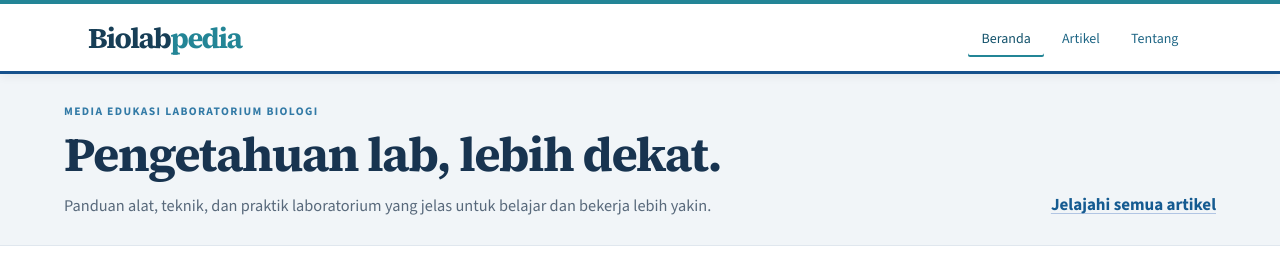
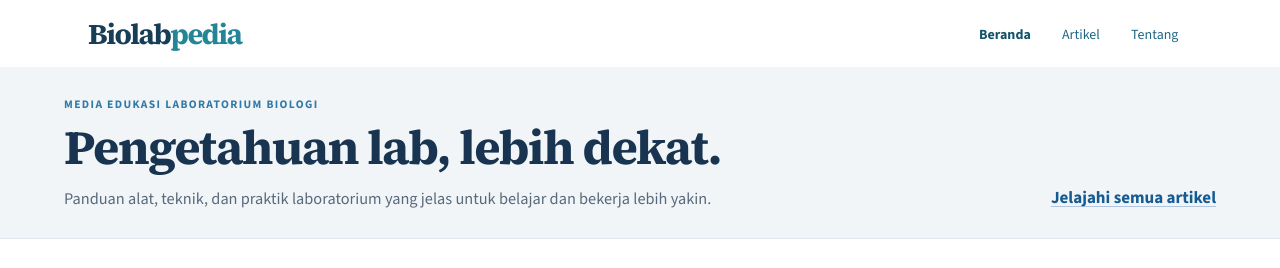
Before and after one commit to trigutomo/biolabpedia, an Astro site: page / in a window 1280 px wide. Shown: the top 268 px of the page. Built offline with nearby package versions, Linux system fonts and the light colour scheme; Astro itself is replaced by a stand-in of ours.

Commit message:
Refine-header-footer-without-outlines

```diff
--- a/src/styles/global.css
+++ b/src/styles/global.css
@@ -92,7 +92,7 @@ img {
 /* ===== Header ===== */
 .site-header {
   background: var(--color-surface);
-  border-bottom: 3px solid var(--color-primary);
+  border: 0;
   position: sticky;
   top: 0;
   z-index: 10;
@@ -126,6 +126,7 @@ img {
 
 .site-nav a {
   color: var(--color-primary);
+  font-family: var(--font-sans);
   text-decoration: none;
   font-size: 0.875rem;
   font-weight: 500;
@@ -135,12 +136,14 @@ img {
 }
 
 .site-nav a:hover {
-  background: var(--color-code-bg);
+  background: transparent;
+  color: #238596;
 }
 
 .site-nav a[aria-current='page'] {
-  background: var(--color-primary);
-  color: #fff;
+  background: transparent;
+  color: #14536c;
+  font-weight: 700;
 }
 
 /* ===== Footer ===== */
@@ -148,8 +151,9 @@ img {
   margin-top: 5rem;
   background: var(--color-dark);
   color: #b9c5da;
+  font-family: var(--font-sans);
   font-size: 0.945rem;
-  border-radius: var(--radius-lg) var(--radius-lg) 0 0;
+  border-radius: 0;
 }
 
 .site-footer .container {
@@ -1229,7 +1233,7 @@ img {
 
 
 /* Biolabpedia editorial rhythm and identity */
-.site-header { border-top:4px solid #238596; }
+.page-home .site-header { border:0; box-shadow:none; }
 .site-header .site-header__inner { min-height:0; padding-top:1rem; padding-bottom:.85rem; display:flex; align-items:center; justify-content:space-between; gap:2rem; }
 .brand-lockup { display:flex; flex-direction:column; align-items:flex-start; gap:.25rem; }
 .brand-wordmark { display:inline-flex; align-items:baseline; gap:0; color:#173e56; font-family:var(--font-display); font-size:1.8rem; font-weight:700; line-height:1; letter-spacing:-.055em; text-decoration:none; }
@@ -1239,10 +1243,10 @@ img {
 .header-navigation { display:flex; flex-direction:column; align-items:flex-end; gap:.45rem; }
 .site-header__note { margin:0; color:#657c82; font-size:.7rem; letter-spacing:.055em; }
 .site-nav { gap:.25rem; }
-.site-nav a { border-radius:2px; padding:.42rem .85rem; }
-.site-nav a[aria-current='page'] { background:transparent; color:#14536c; box-shadow:inset 0 -2px #238596; }
-.site-nav a:hover { background:#edf4f3; }
-.site-footer { margin-top:0; border-radius:0; border-top:5px solid #238596; background:#12364b; color:#d0dce0; }
+.site-nav a { border-radius:0; padding:.42rem .85rem; font-family:var(--font-sans); }
+.site-nav a[aria-current='page'] { background:transparent; color:#14536c; font-weight:700; box-shadow:none; }
+.site-nav a:hover { background:transparent; color:#238596; }
+.site-footer { margin-top:0; border:0; border-radius:0; background:#12364b; color:#d0dce0; font-family:var(--font-sans); }
 .site-footer__inner { display:grid !important; grid-template-columns:minmax(230px,1.4fr) minmax(180px,.8fr) minmax(230px,1fr); align-items:start !important; gap:2.5rem !important; padding-top:2.8rem !important; padding-bottom:2.4rem !important; }
 .site-footer__brand .brand-wordmark { color:#f6fbfc; font-size:1.75rem; }
 .site-footer__brand .brand-wordmark:hover { color:#fff; }
@@ -1252,7 +1256,7 @@ img {
 .site-footer__links h2 { margin:0 0 .2rem; color:#fff; font-size:.78rem; font-family:var(--font-sans); letter-spacing:.09em; text-transform:uppercase; }
 .site-footer__links a { color:#e0eaec; text-decoration:none; }
 .site-footer__links a:hover { color:#8ad2d0; text-decoration:underline; }
-.site-footer__note { border-left:1px solid #5a7885; padding-left:1.25rem; }
+.site-footer__note { border:0; padding-left:0; }
 .site-footer__note small { display:block; margin-top:1.35rem; color:#a9bec5; font-size:.76rem; }
 .page-home { --home-section-space:clamp(2.25rem,4vw,3.35rem); }
 .page-home .home-intro__inner { padding-block:1.75rem 1.55rem; }
```
